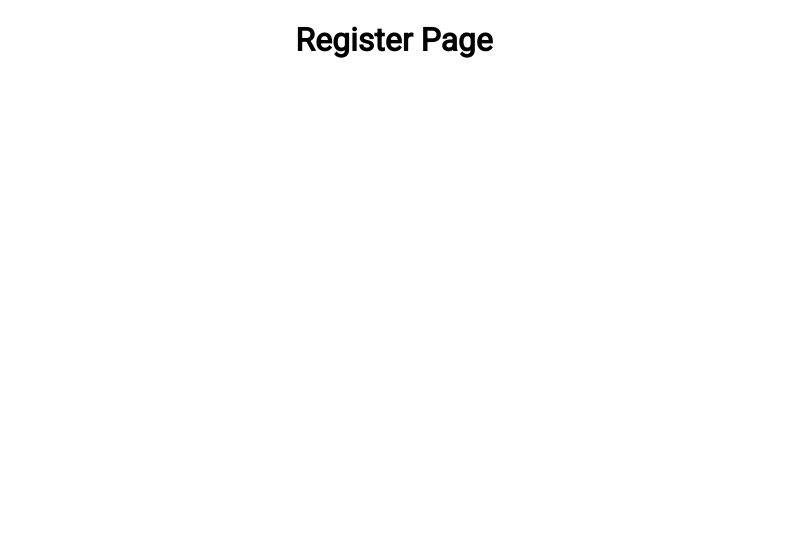
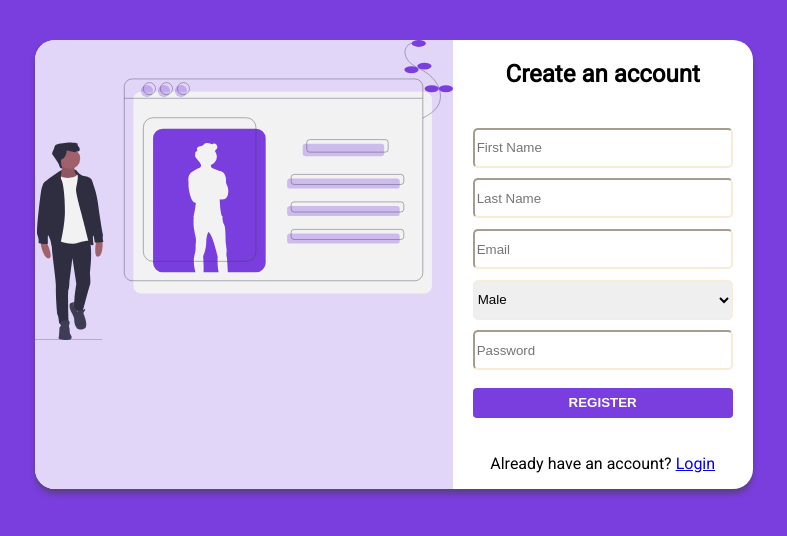
Before and after one commit to Shehabul-Islam-Sawraz/ChaatNChat, a React (Create React App) app in the folder ChaatNChat-Frontend/chaatnchat/: page /register in a window 1280 px wide. Shown: the top 536 px of the page, without its empty margins (246-1033 px from the left). Built offline with nearby package versions, Linux system fonts and the light colour scheme.

Commit message:
Register component added

```diff
--- a/ChaatNChat-Frontend/chaatnchat/src/components/Auth/Auth.scss
+++ b/ChaatNChat-Frontend/chaatnchat/src/components/Auth/Auth.scss
@@ -76,6 +76,7 @@
                         cursor: pointer;
                         font-weight: 600;
                         border-radius: 3pt;
+                        margin-top: 5pt;
                     }
                 }
             }
--- a/ChaatNChat-Frontend/chaatnchat/src/components/Auth/Login.js
+++ b/ChaatNChat-Frontend/chaatnchat/src/components/Auth/Login.js
@@ -1,5 +1,6 @@
 import React from 'react'
 import loginImage from '../../assets/images/login.svg'
+import { Link } from 'react-router-dom'
 
 import './Auth.scss'
 
@@ -27,7 +28,7 @@
                             <button>LOGIN</button>
                         </form>
 
-                        <p>Don't have an account? Register</p>
+                        <p>Don't have an account? <Link to='/register'>Register</Link></p>
                     </div>
                 </div>
             </div>
--- a/ChaatNChat-Frontend/chaatnchat/src/components/Auth/Register.js
+++ b/ChaatNChat-Frontend/chaatnchat/src/components/Auth/Register.js
@@ -1,8 +1,53 @@
 import React from 'react'
+import registerImage from '../../assets/images/register.svg'
+import { Link } from 'react-router-dom'
+
+import './Auth.scss'
 
 const Register = () => {
     return (
-        <h1>Register Page</h1>
+        <div id='auth-container'>
+            <div id='auth-card'>
+                <div className='card-shadow'>
+                    <div id='image-section'>
+                        <img src={registerImage} alt='Register' />
+                    </div>
+
+                    <div id='form-section'>
+                        <h2>Create an account</h2>
+
+                        <form>
+                            <div className='input-field mb-1'>
+                                <input placeholder='First Name' />
+                            </div>
+
+                            <div className='input-field mb-1'>
+                                <input placeholder='Last Name' />
+                            </div>
+
+                            <div className='input-field mb-1'>
+                                <input placeholder='Email' />
+                            </div>
+
+                            <div className='input-field mb-1'>
+                                <select>
+                                    <option value='male'>Male</option>
+                                    <option value='female'>Female</option>
+                                </select>
+                            </div>
+
+                            <div className='input-field mb-2'>
+                                <input placeholder='Password' />
+                            </div>
+
+                            <button>REGISTER</button>
+                        </form>
+
+                        <p>Already have an account? <Link to='/login'>Login</Link></p>
+                    </div>
+                </div>
+            </div>
+        </div>
     );
 }
 
```
